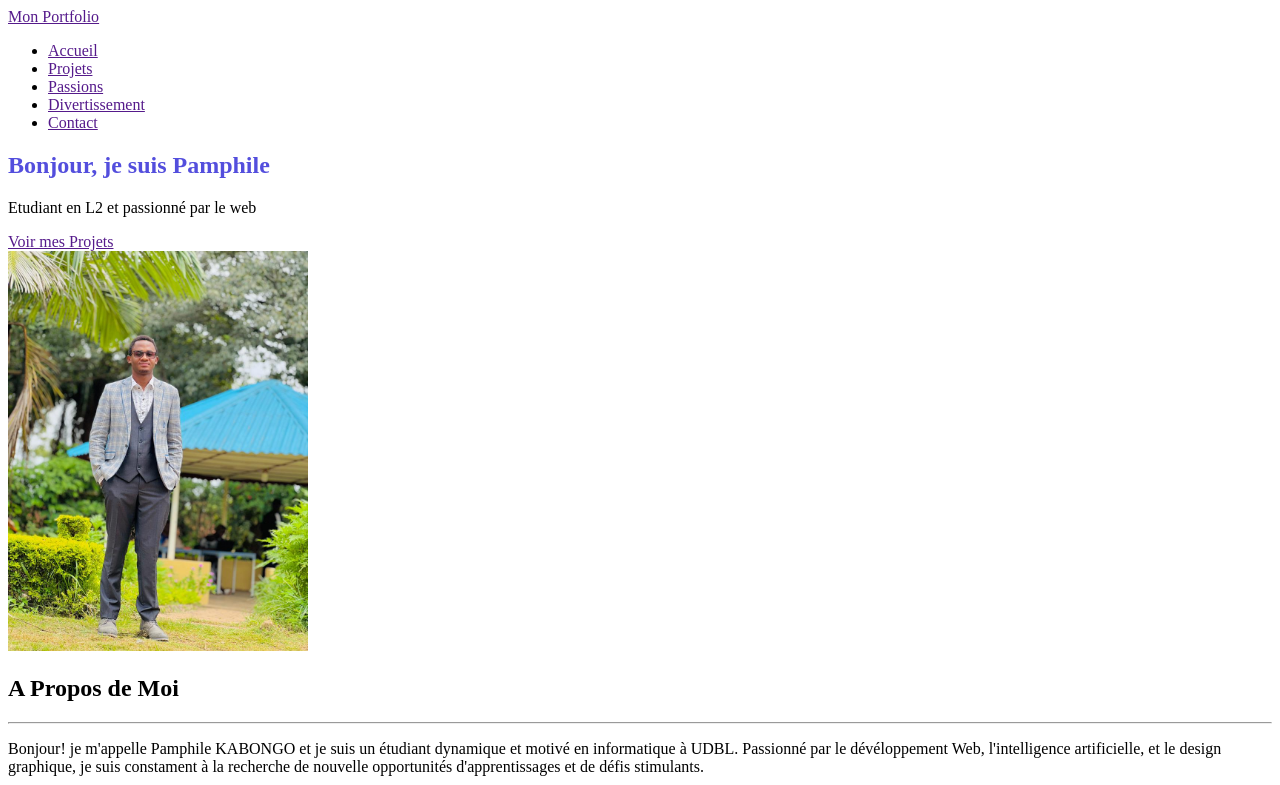
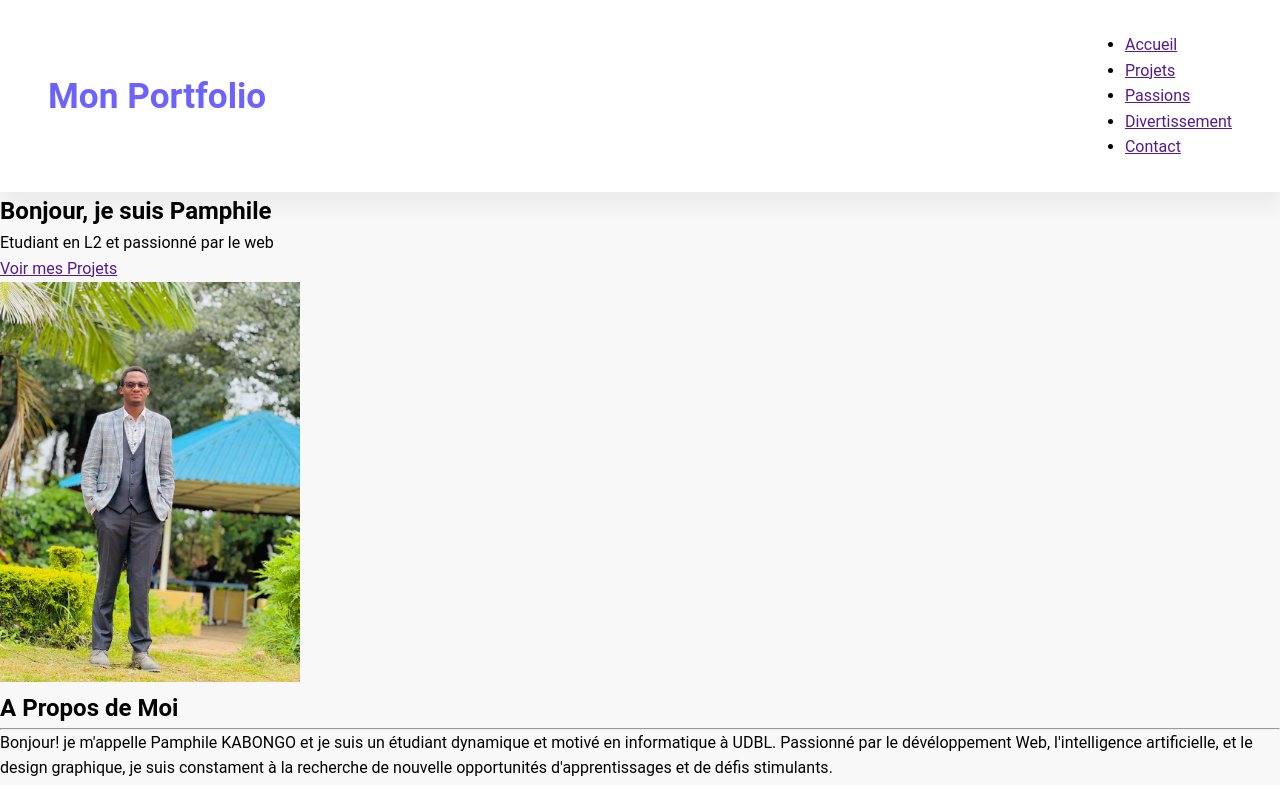
Before and after one commit to Pamphile0405/Mon-Portfolio-2026, a plain HTML site: page index.html in a window 1280 px wide. Shown: the top 785 px of the page. Drawn offline with Linux system fonts and the light colour scheme.

Commit message:
Stylisation du header

```diff
--- a/css/style.css
+++ b/css/style.css
@@ -8,6 +8,32 @@
     --gris-clair: #EEE;
 }
 
-h1{
-    color: var(--violet-fonce);
+* {
+   margin: 0;
+   padding: 0;
+   box-sizing: border-box;
 }
+
+body {
+    background-color: var(--gris-tres-clair);
+    font-family: Roboto, sans-serif;
+    line-height: 1.6;
+}
+
+header {
+    background-color: white;
+    box-shadow: 2px 16px 18px rgba(0, 0, 0, 0.05);
+    position: sticky;
+    top: 0;
+    z-index: 100;
+    display: flex;
+    justify-content: space-between;
+    align-items: center;
+    padding: 2rem 3rem;
+}
+
+header div a {
+    text-decoration: none;
+    font-size: 2.2rem;
+    font-weight: bold;
+    color: var( --violet-doux);
--- a/index.html
+++ b/index.html
@@ -9,10 +9,8 @@
 </head>
 <body>
     <header>
-        <div>
-            <a href="">Mon Portfolio</a>
-            <div>
-                <nav>
+        <div><a href="Mon Portfolio">Mon Portfolio</a></div>
+             <nav>
                     <ul>
                         <li><a href="">Accueil</a></li>
                         <li><a href="">Projets</a></li>
@@ -20,7 +18,7 @@
                         <li><a href="">Divertissement</a></li>
                         <li><a href="">Contact</a></li>
                     </ul>
-                </nav>
+            </nav>
             </div>
     </header>
     <main>
```
